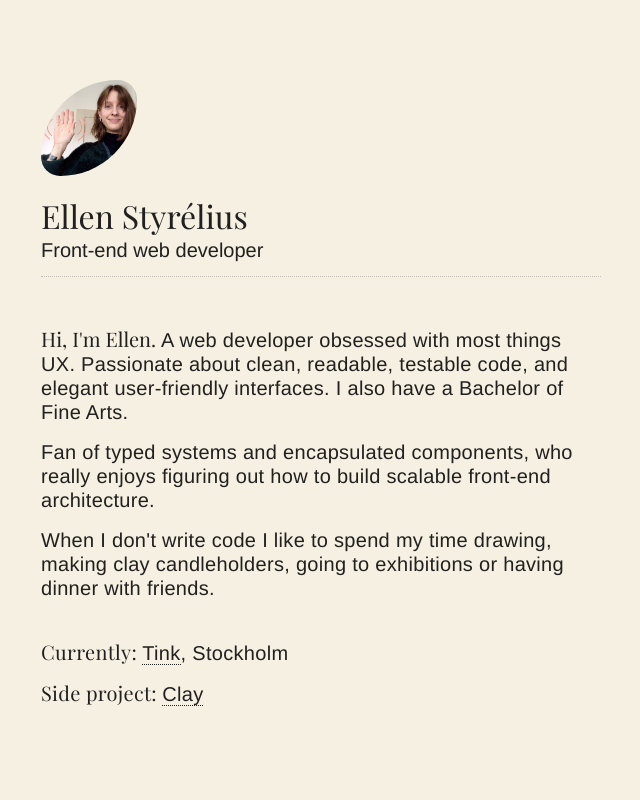
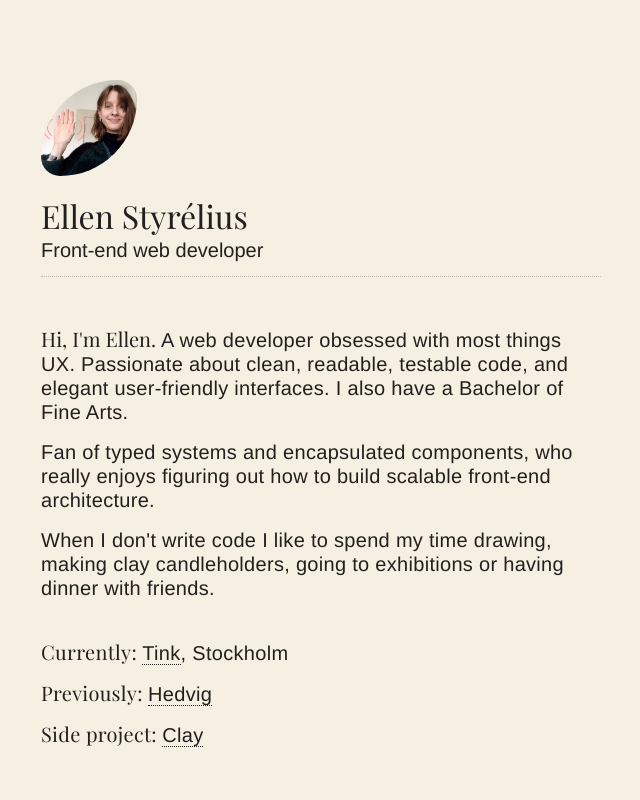
Before and after one commit to styrelius/about-me, a React (Create React App) app: page / in a window 1280 px wide. Shown: the top 800 px of the page, without its empty margins (319-959 px from the left). Built offline with nearby package versions, Linux system fonts and the light colour scheme.

Commit message:
Add 'Previously' section

```diff
--- a/src/text/presentation-text.js
+++ b/src/text/presentation-text.js
@@ -15,6 +15,11 @@ export const infoAboutMe = [
     link: 'https://tink.com/',
   },
   {
+    label: 'Previously',
+    value: 'Hedvig',
+    link: 'https://hedvig.com/',
+  },
+  {
     label: 'Side project',
     value: 'Clay',
     link: 'https://clay.so',
```
